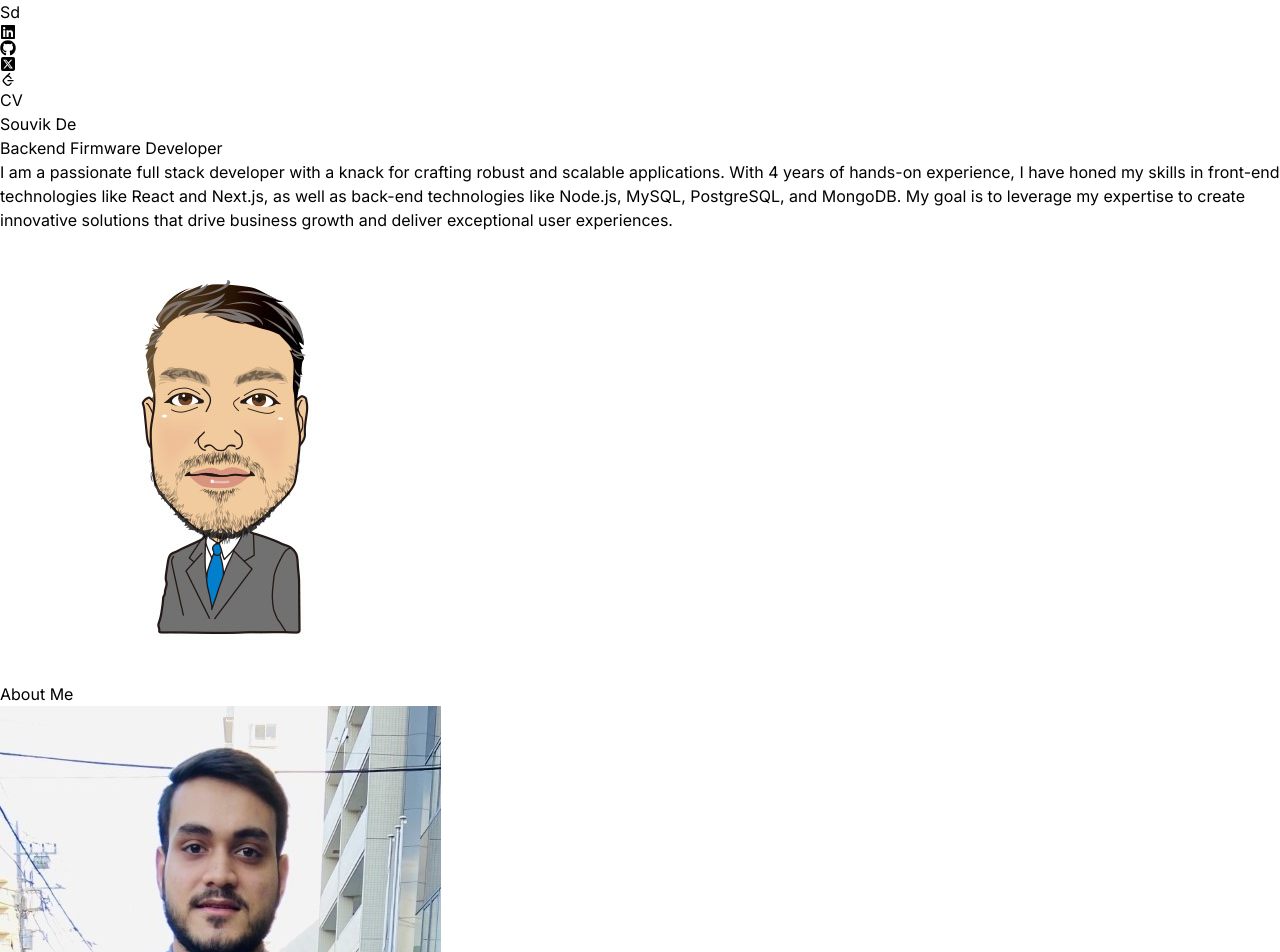
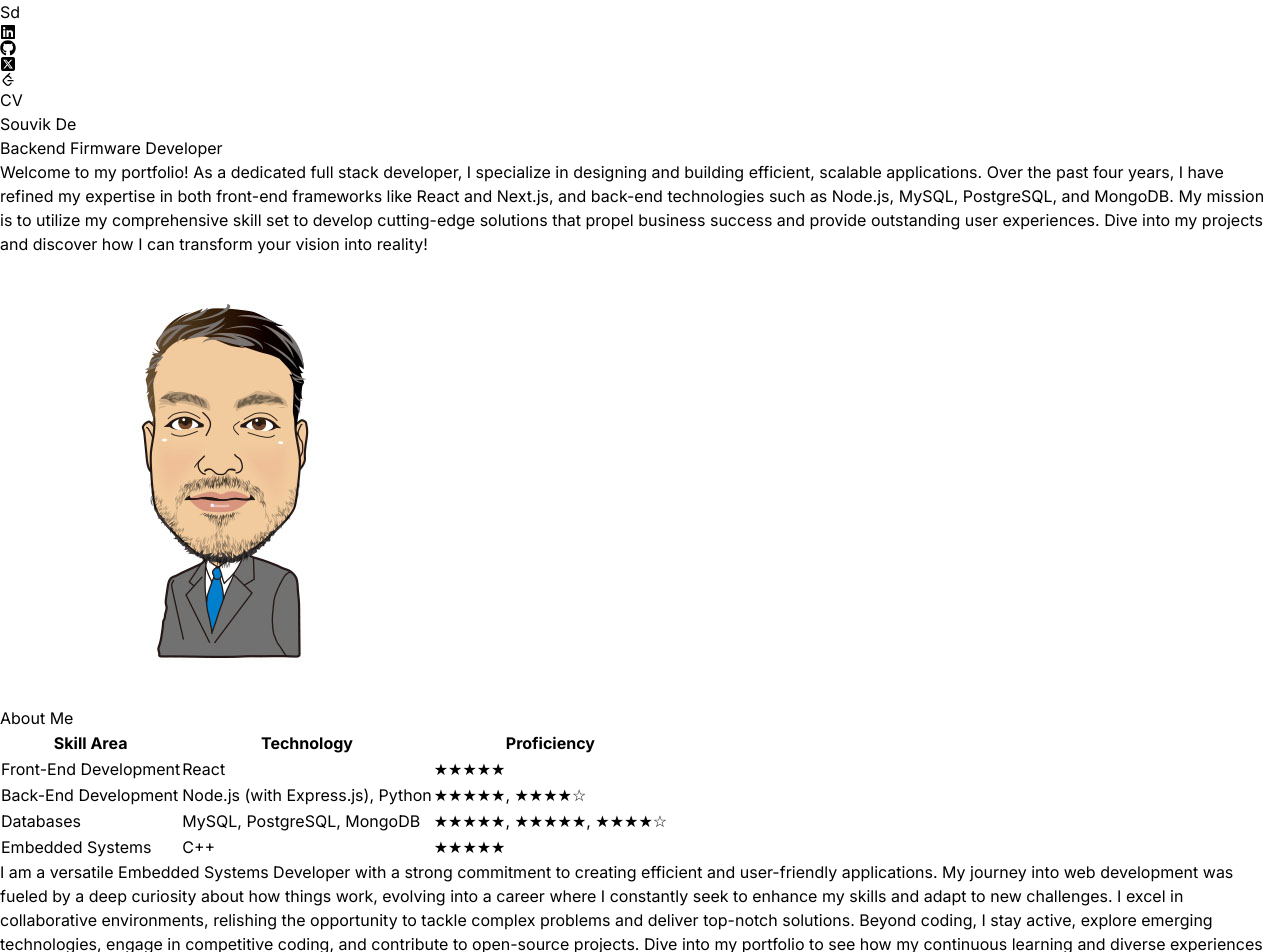
Before and after one commit to Souvikde07/React-Portfolio, a React (Vite) app: page / in a window 1280 px wide. Shown: the top 952 px of the page. Built offline with nearby package versions, Linux system fonts and the light colour scheme.

Commit message:
add skill-visualization table instead of the picture in the about me area

```diff
--- a/src/components/About.jsx
+++ b/src/components/About.jsx
@@ -1,5 +1,4 @@
-import aboutImg from "../assets/about.jpg";
-import { ABOUT_TEXT } from "../constants";
+import { ABOUT_TEXT,SKILLS } from "../constants";
 import { motion } from "framer-motion";
 
 const About = () => {
@@ -10,13 +9,31 @@ const About = () => {
             <span className="text-neutral-500"> Me</span>
         </h2>
         <div className="flex flex-wrap">
+            {/*Skills Table*/}
             <motion.div
             whileInView={{opacity:1, x: 0}}
             initial={{opacity: 0, x: -100}}
             transition={{duration: 0.5}}
             className="w-full lg:w-1/2 lg:p-8">
                 <div className="flex items-center justify-center">
-                    <img className="rounded-2xl" src={aboutImg} alt="about" />
+                    <table className="min-w-full divide-y divide-neutral-400 border border-neutral-400">
+                        <thead className="bg-white border-b border-neutral-400">
+                            <tr>
+                                <th className="py-2 px-4 font-semibold text-neutral-900 border-r border-neutral-500">Skill Area</th>
+                                <th className="py-2 px-4 font-semibold text-neutral-900 border-r border-neutral-500">Technology</th>
+                                <th className="py-2 px-4 font-semibold text-neutral-900">Proficiency</th>
+                            </tr>
+                        </thead>
+                        <tbody className="bg-neutral-700 divide-y divide-neutral-500">
+                            {SKILLS.map((skill,index) => (
+                                <tr key={index}>
+                                    <td className="py-2 px-4 border-r border-neutral-500">{skill.skillArea}</td>
+                                    <td className="py-2 px-4 border-r border-neutral-500">{skill.technologies}</td>
+                                    <td className="py-2 px-4">{skill.proficiency}</td>
+                                </tr>
+                            ))}
+                        </tbody>
+                    </table>
                 </div>
             </motion.div>
             <motion.div
@@ -25,7 +42,7 @@ const About = () => {
             transition={{duration: 0.5}}
             className="w-full lg:w-1/2">
                 <div className="flex justify-center lg:justify-start">
-                    <p className="my-2 max-w-xl py-6">{ABOUT_TEXT}</p>
+                    <p className="my-6 max-w-xl py-6">{ABOUT_TEXT}</p>
                 </div>
             </motion.div>
         </div>
--- a/src/constants/index.js
+++ b/src/constants/index.js
@@ -3,9 +3,35 @@ import project2 from "../assets/projects/project-2.jpg";
 import project3 from "../assets/projects/project-3.jpg";
 import project4 from "../assets/projects/project-4.jpg";
 
-export const HERO_CONTENT = `I am a passionate full stack developer with a knack for crafting robust and scalable applications. With 4 years of hands-on experience, I have honed my skills in front-end technologies like React and Next.js, as well as back-end technologies like Node.js, MySQL, PostgreSQL, and MongoDB. My goal is to leverage my expertise to create innovative solutions that drive business growth and deliver exceptional user experiences.`;
+export const HERO_CONTENT = `Welcome to my portfolio! As a dedicated full stack developer, I specialize in designing and building efficient, scalable applications. Over the past four years, I have refined my expertise in both front-end frameworks like React and Next.js, and back-end technologies such as Node.js, MySQL, PostgreSQL, and MongoDB. My mission is to utilize my comprehensive skill set to develop cutting-edge solutions that propel business success and provide outstanding user experiences. Dive into my projects and discover how I can transform your vision into reality!`;
+export const SKILLS = [
+  {
+    skillArea: "Front-End Development",
+    technologies: "React",
+    proficiency: "★★★★★"
+  },
+  {
+    skillArea: "Back-End Development",
+    technologies: "Node.js (with Express.js), Python",
+    proficiency: "★★★★★, ★★★★☆"
+  },
+  {
+    skillArea: "Databases",
+    technologies: "MySQL, PostgreSQL, MongoDB",
+    proficiency: "★★★★★, ★★★★★, ★★★★☆"
+  },
+  {
+    skillArea: "Embedded Systems",
+    technologies: "C++",
+    proficiency: "★★★★★"
+  }
+]
+export const ABOUT_TEXT = `I am a versatile Embedded Systems Developer with a strong commitment to creating efficient and user-friendly applications.
 
-export const ABOUT_TEXT = `I am a dedicated and versatile Embedded Systems Developer with a passion for creating efficient and user-friendly applications. With 4 years of professional experience in Software Development, I have worked with a variety of technologies, including C++(For optimazation of Embedded Printer Applications), React(For Web-Development), Python, Node.js)(With Express.js), MySQL, PostgreSQL, and MongoDB. My journey in web development began with a deep curiosity for how things work, and it has evolved into a career where I continuously strive to learn and adapt to new challenges. I thrive in collaborative environments and enjoy solving complex problems to deliver high-quality solutions. Outside of coding, I enjoy staying active, exploring new technologies, Competitive Coding and contributing to open-source projects.`;
+My journey into web development was fueled by a deep curiosity about how things work, evolving into a career where I constantly seek to enhance my skills and adapt to new challenges. I excel in collaborative environments, relishing the opportunity to tackle complex problems and deliver top-notch solutions.
+
+Beyond coding, I stay active, explore emerging technologies, engage in competitive coding, and contribute to open-source projects. Dive into my portfolio to see how my continuous learning and diverse experiences can bring innovative solutions to your projects.
+`;
 
 export const EXPERIENCES = [
   {
```
Also changed, not shown: src/assets/about.jpg (deleted).
